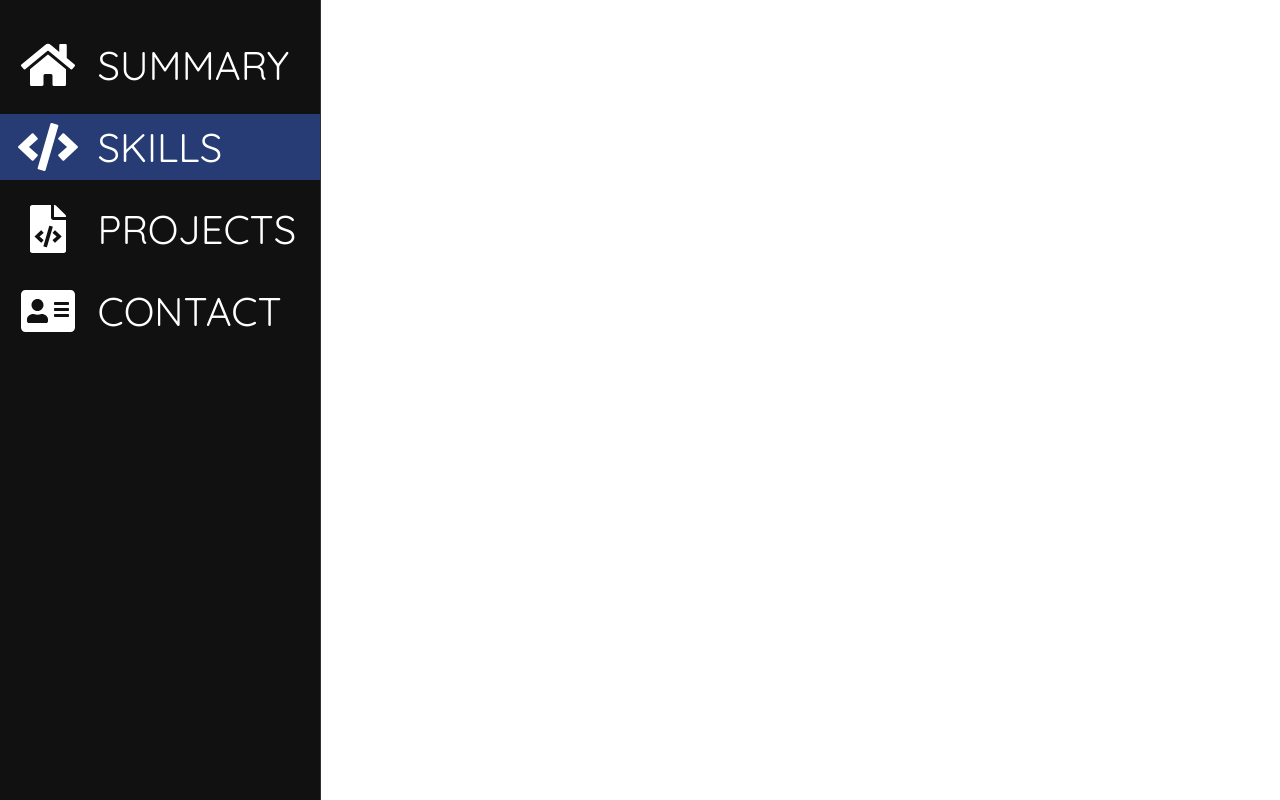
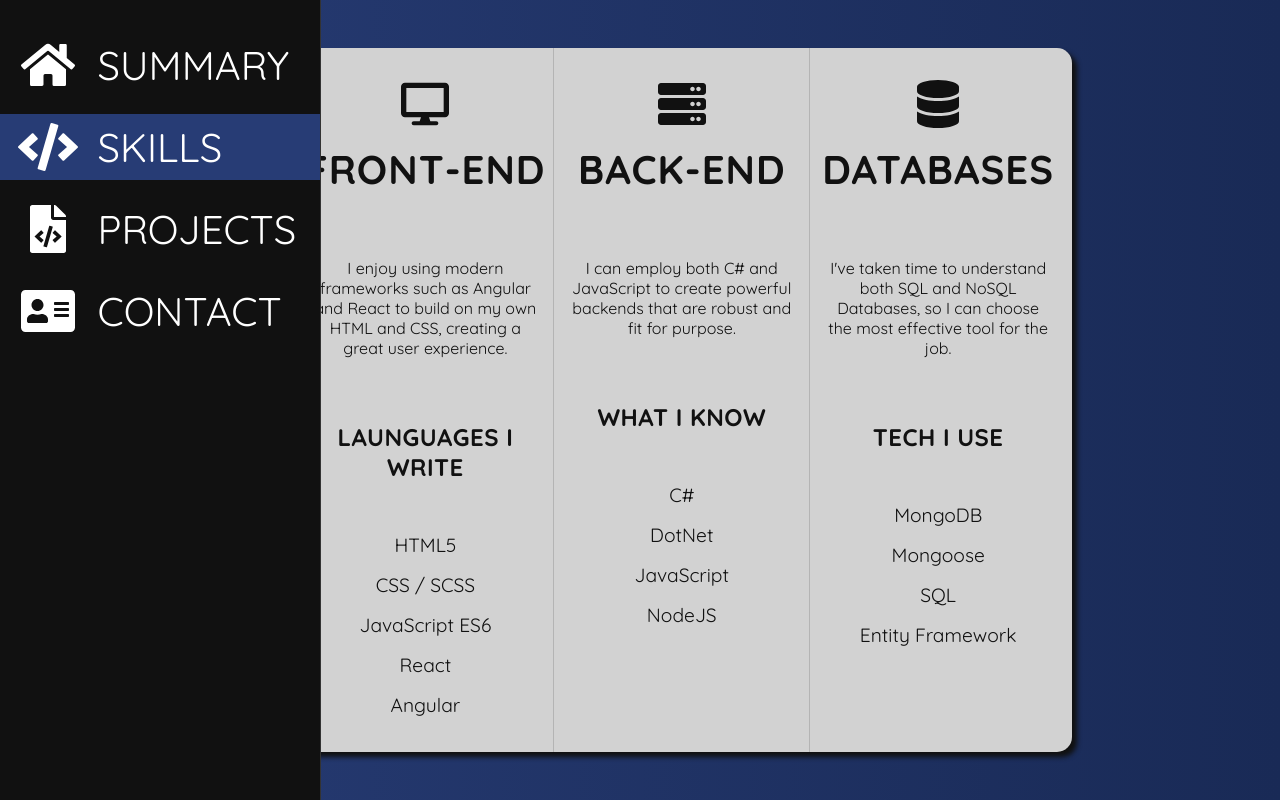
Before and after one commit to Critchleyb/personal-portfolio, a React (Create React App) app: page /skills in a window 1280 px wide. Built offline with nearby package versions, Linux system fonts and the light colour scheme.

Commit message:
Skills Page Added

```diff
--- a/public/index.html
+++ b/public/index.html
@@ -24,7 +24,7 @@
       work correctly both with client-side routing and a non-root public URL.
       Learn how to configure a non-root public URL by running `npm run build`.
     -->
-    <title>React App</title>
+    <title>Ben Critchley - Portfolio</title>
   </head>
   <body>
     <noscript>You need to enable JavaScript to run this app.</noscript>
--- a/src/App.tsx
+++ b/src/App.tsx
@@ -1,15 +1,19 @@
 import "./App.css";
 import Navbar from "./features/navbar/Navbar";
-import { Route } from "react-router";
+import { Route, Switch } from "react-router";
 import Summary from "./features/header/Summary";
-import Test from "./features/test";
+import SkillsPage from "./features/skills/SkillsPage";
+import PageNotFound from "./features/errors/PageNotFound";
 
 function App() {
   return (
     <>
       <Navbar />
-      <Route exact path="/" component={Summary} />
-      <Route path="/test" component={Test} />
+      <Switch>
+        <Route exact path="/" component={Summary} />
+        <Route path="/skills" component={SkillsPage} />
+        <Route component={PageNotFound} />
+      </Switch>
     </>
   );
 }
--- /dev/null
+++ b/src/features/errors/PageNotFound.tsx
@@ -0,0 +1,10 @@
+import React from "react";
+import Layout from "../utils/Layout";
+
+export default function PageNotFound() {
+  return (
+    <Layout>
+      <h1>404 - Page not found</h1>
+    </Layout>
+  );
+}
--- a/src/features/header/Summary.tsx
+++ b/src/features/header/Summary.tsx
@@ -2,18 +2,11 @@ import React from "react";
 import "./summary.css";
 import GithubIcon from "../../assets/icons/github-brands.svg";
 import LinkedInIcon from "../../assets/icons/linkedin-brands.svg";
+import Layout from "../utils/Layout";
 
 export default function Summary() {
   return (
-    <div
-      className="myHeader"
-      style={{
-        display: "flex",
-        backgroundImage: `linear-gradient(to left, #273c75, #192a56)`,
-        width: "100%",
-      }}
-    >
-      <div className="navbar-margin" />
+    <Layout>
       <div className="header-container-about">
         <div className="about_me-container">
           <p>
@@ -25,6 +18,7 @@ export default function Summary() {
           </p>
         </div>
       </div>
+
       <div className="header-container-title">
         <h1>Ben Critchley</h1>
         <div style={{ position: "relative" }}>
@@ -51,6 +45,6 @@ export default function Summary() {
           </div>
         </div>
       </div>
-    </div>
+    </Layout>
   );
 }
--- a/src/features/header/summary.css
+++ b/src/features/header/summary.css
@@ -18,17 +18,6 @@
   100% {
     opacity: 1;
   }
-}
-
-.myHeader {
-  height: 100vh;
-  background-repeat: no-repeat;
-  background-size: cover;
-  background-attachment: fixed;
-  margin-top: 0;
-  position: relative;
-  animation: fadein;
-  animation-duration: 2s;
 }
 
 .header-container-title {
--- /dev/null
+++ b/src/features/skills/SkillsCard.tsx
@@ -0,0 +1,61 @@
+import { FontAwesomeIcon } from "@fortawesome/react-fontawesome";
+import {
+  faDatabase,
+  faServer,
+  faDesktop,
+} from "@fortawesome/free-solid-svg-icons";
+import React from "react";
+import "./skillsCard.css";
+
+export default function SkillsCard() {
+  return (
+    <div className="skills-card-container">
+      <div className="skills-card-section">
+        <FontAwesomeIcon icon={faDesktop} className="skills-card-icon" />
+        <h3>Front-End</h3>
+        <p>
+          I enjoy using modern frameworks such as Angular and React to build on
+          my own HTML and CSS, creating a great user experience.
+        </p>
+        <h4 className="skills-card-h4">Launguages I Write</h4>
+        <ul className="skills-card-list">
+          <li className="skills-card-list-item">HTML5</li>
+          <li className="skills-card-list-item">CSS / SCSS</li>
+          <li className="skills-card-list-item">JavaScript ES6</li>
+          <li className="skills-card-list-item">React</li>
+          <li className="skills-card-list-item">Angular</li>
+        </ul>
+      </div>
+      <div className="skills-card-section skills-card-section-middle">
+        <FontAwesomeIcon icon={faServer} className="skills-card-icon" />
+        <h3>Back-End</h3>
+        <p>
+          I can employ both C# and JavaScript to create powerful backends that
+          are robust and fit for purpose.
+        </p>
+        <h4 className="skills-card-h4">What I know</h4>
+        <ul className="skills-card-list">
+          <li className="skills-card-list-item">C#</li>
+          <li className="skills-card-list-item">DotNet</li>
+          <li className="skills-card-list-item">JavaScript</li>
+          <li className="skills-card-list-item">NodeJS</li>
+        </ul>
+      </div>
+      <div className="skills-card-section">
+        <FontAwesomeIcon icon={faDatabase} className="skills-card-icon" />
+        <h3>Databases</h3>
+        <p>
+          I've taken time to understand both SQL and NoSQL Databases, so I can
+          choose the most effective tool for the job.
+        </p>
+        <h4 className="skills-card-h4">Tech I Use</h4>
+        <ul className="skills-card-list">
+          <li className="skills-card-list-item">MongoDB</li>
+          <li className="skills-card-list-item">Mongoose</li>
+          <li className="skills-card-list-item">SQL</li>
+          <li className="skills-card-list-item">Entity Framework</li>
+        </ul>
+      </div>
+    </div>
+  );
+}
--- /dev/null
+++ b/src/features/skills/SkillsPage.tsx
@@ -0,0 +1,21 @@
+import React from "react";
+import Layout from "../utils/Layout";
+import SkillsCard from "./SkillsCard";
+
+export default function SkillsPage() {
+  return (
+    <Layout>
+      <div
+        style={{
+          display: "flex",
+          justifyContent: "space-evenly",
+          alignItems: "center",
+          width: "100%",
+          height: "100%",
+        }}
+      >
+        <SkillsCard />
+      </div>
+    </Layout>
+  );
+}
--- /dev/null
+++ b/src/features/skills/skillsCard.css
@@ -0,0 +1,86 @@
+@keyframes fadeInUp {
+  0% {
+    opacity: 0;
+    transform: translateY(20%);
+  }
+
+  100% {
+    opacity: 1;
+  }
+}
+
+@keyframes fadeIn {
+  0% {
+    opacity: 0;
+  }
+
+  100% {
+    opacity: 1;
+  }
+}
+
+.skills-card-container {
+  display: flex;
+  width: 65%;
+  min-height: 70%;
+  border-radius: 15px;
+  overflow: hidden;
+  box-shadow: 5px 5px 5px #111;
+  background-color: rgb(210, 210, 210);
+  animation: fadeInUp;
+  animation-duration: 1s;
+}
+
+.skills-card-section {
+  flex-grow: 1;
+  display: flex;
+  flex-direction: column;
+  align-items: center;
+  color: #111;
+  max-width: 33%;
+}
+
+.skills-card-section-middle {
+  border-left: 1px solid rgb(180, 180, 180);
+  border-right: 1px solid rgb(180, 180, 180);
+}
+
+.skills-card-icon {
+  width: 3rem !important;
+  height: 3rem !important;
+  margin-top: 2rem;
+}
+
+h3 {
+  font-size: 2.5rem;
+  letter-spacing: 1px;
+  text-transform: uppercase;
+  font-weight: 800;
+  margin-top: 1rem;
+  margin-bottom: 3rem;
+}
+
+.skills-card-h4 {
+  font-size: 1.5rem;
+  text-transform: uppercase;
+  letter-spacing: 0.5px;
+  margin-top: 0;
+  text-align: center;
+}
+
+.skills-card-list {
+  width: 100%;
+  text-align: center;
+  font-size: 1.2rem;
+}
+
+.skills-card-list-item {
+  display: block;
+}
+
+p {
+  padding: 1rem;
+  text-align: center;
+  margin-top: 0rem;
+  margin-bottom: 3rem;
+}
--- /dev/null
+++ b/src/features/utils/Layout.tsx
@@ -0,0 +1,32 @@
+import React from "react";
+
+interface Props {
+  children?: React.ReactNode;
+  leftColor?: string;
+  rightColor?: string;
+}
+
+export default function Background({
+  children,
+  leftColor = "#273c75",
+  rightColor = "#192a56",
+}: Props) {
+  return (
+    <div
+      style={{
+        display: "flex",
+        backgroundImage: `linear-gradient(to left, ${rightColor}, ${leftColor})`,
+        width: "100%",
+        height: "100vh",
+        backgroundRepeat: "no-repeat",
+        backgroundSize: "cover",
+        backgroundAttachment: "fixed",
+        marginTop: 0,
+        position: "relative",
+      }}
+    >
+      <div style={{ width: "6rem" }} />
+      {children}
+    </div>
+  );
+}
```
Also changed, not shown: src/assets/icons/Arrow.svg (deleted), src/features/skills/skillspage.css (added).
